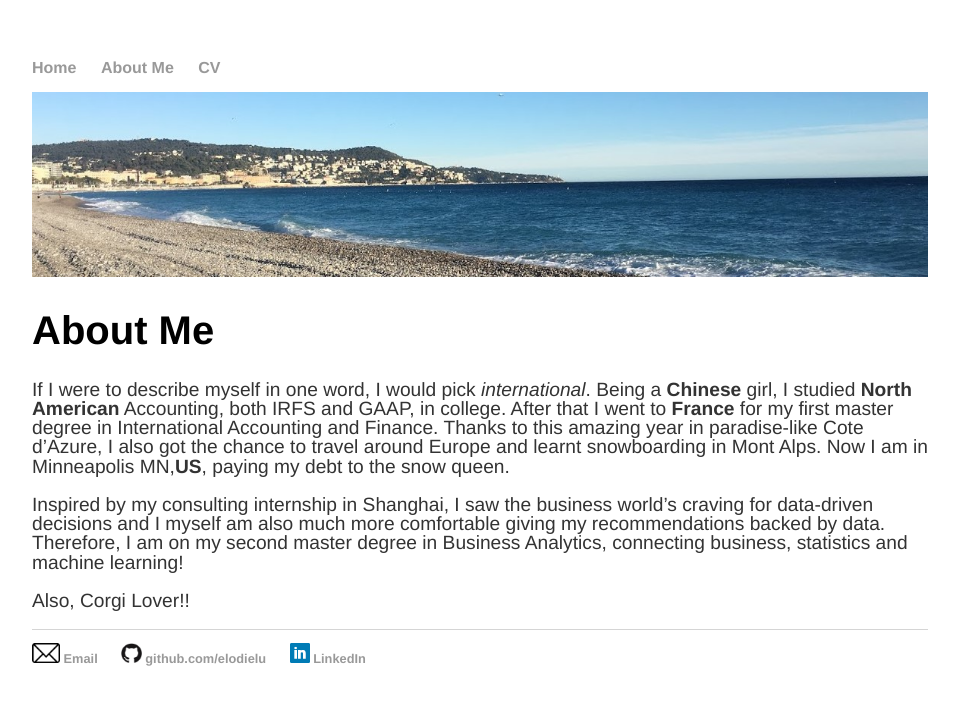
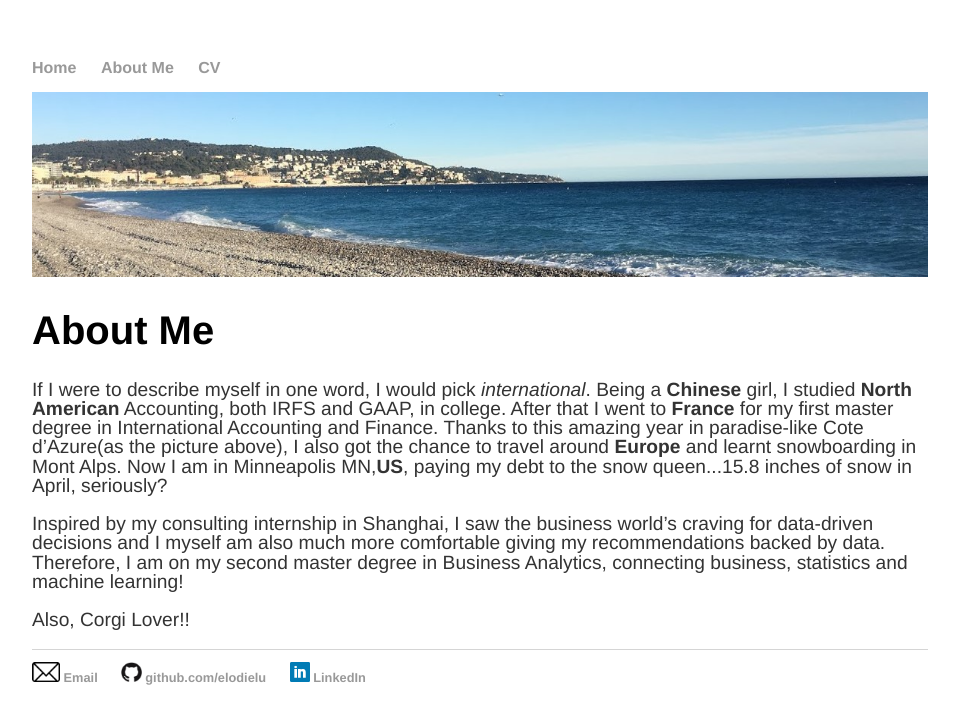
Before and after one commit to elodielu/elodielu.github.io, a Jekyll site: the page built from about/index.html, in a window 1280 px wide. Shown: the top 724 px of the page, without its empty margins (160-1119 px from the left). Built offline with Jekyll 4.4.1, drawn with Linux system fonts in a browser that asks for light colours.

Commit message:
Update index.html

```diff
--- a/about/index.html
+++ b/about/index.html
@@ -7,7 +7,7 @@
 			<img src="/picture/Nice.jpg" width= 100%>
 
 			<h1>About Me</h1>
-			<p>If I were to describe myself in one word, I would pick <em>international</em>. Being a <b>Chinese</b> girl, I studied <b>North American</b> Accounting, both IRFS and GAAP, in college. After that I went to <b>France</b> for my first master degree in International Accounting and Finance. Thanks to this amazing year in paradise-like Cote d’Azure, I also got the chance to travel around Europe and learnt snowboarding in Mont Alps. Now I am in Minneapolis MN,<b>US</b>, paying my debt to the snow queen.<br><br>
+			<p>If I were to describe myself in one word, I would pick <em>international</em>. Being a <b>Chinese</b> girl, I studied <b>North American</b> Accounting, both IRFS and GAAP, in college. After that I went to <b>France</b> for my first master degree in International Accounting and Finance. Thanks to this amazing year in paradise-like Cote d’Azure(as the picture above), I also got the chance to travel around <b>Europe</b> and learnt snowboarding in Mont Alps. Now I am in Minneapolis MN,<b>US</b>, paying my debt to the snow queen...15.8 inches of snow in April, seriously?<br><br>
 
 Inspired by my consulting internship in Shanghai, I saw the business world’s craving for data-driven decisions and I myself am also much more comfortable giving my recommendations backed by data. Therefore, I am on my second master degree in Business Analytics, connecting business, statistics and machine learning!<br><br>
 Also, Corgi Lover!!
```
